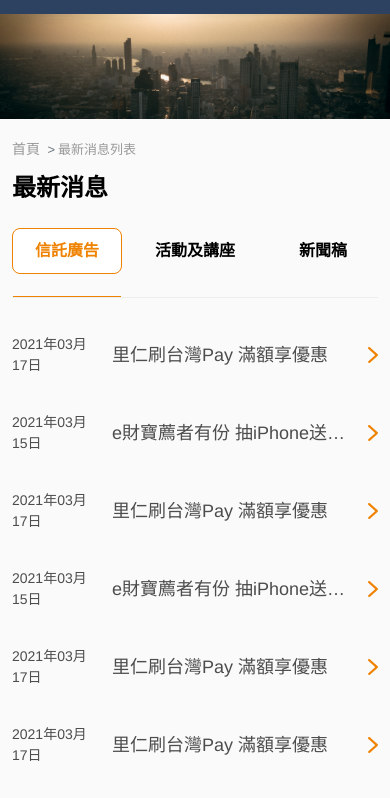
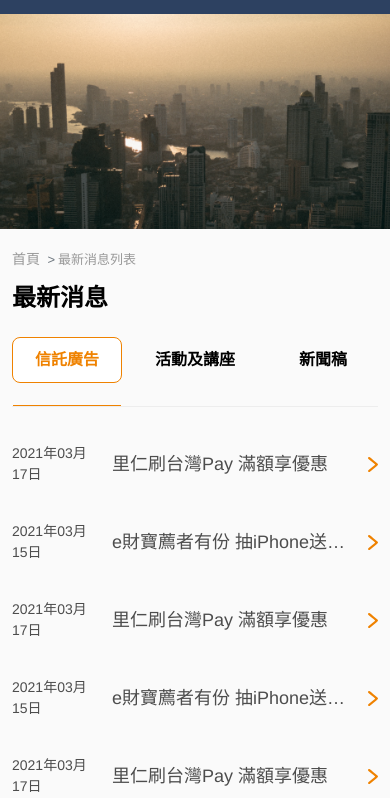
Before and after one commit to yl3030/DIMERCO, a plain HTML site: page new.html in a window 390 px wide. Shown: the part 46-844 px from the top of the page. Drawn offline with Linux system fonts and the light colour scheme.

Commit message:
new banner

```diff
--- a/public/css/front.css
+++ b/public/css/front.css
@@ -761,7 +761,9 @@ footer .copy-right p.copyright-mobile {
   .login-form {
     width: 80%;
   }
-
+  .new-banner {
+    padding-bottom: 55%;
+  }
   .new .tab-box {
     display: block;
     margin: 0 auto;
```
